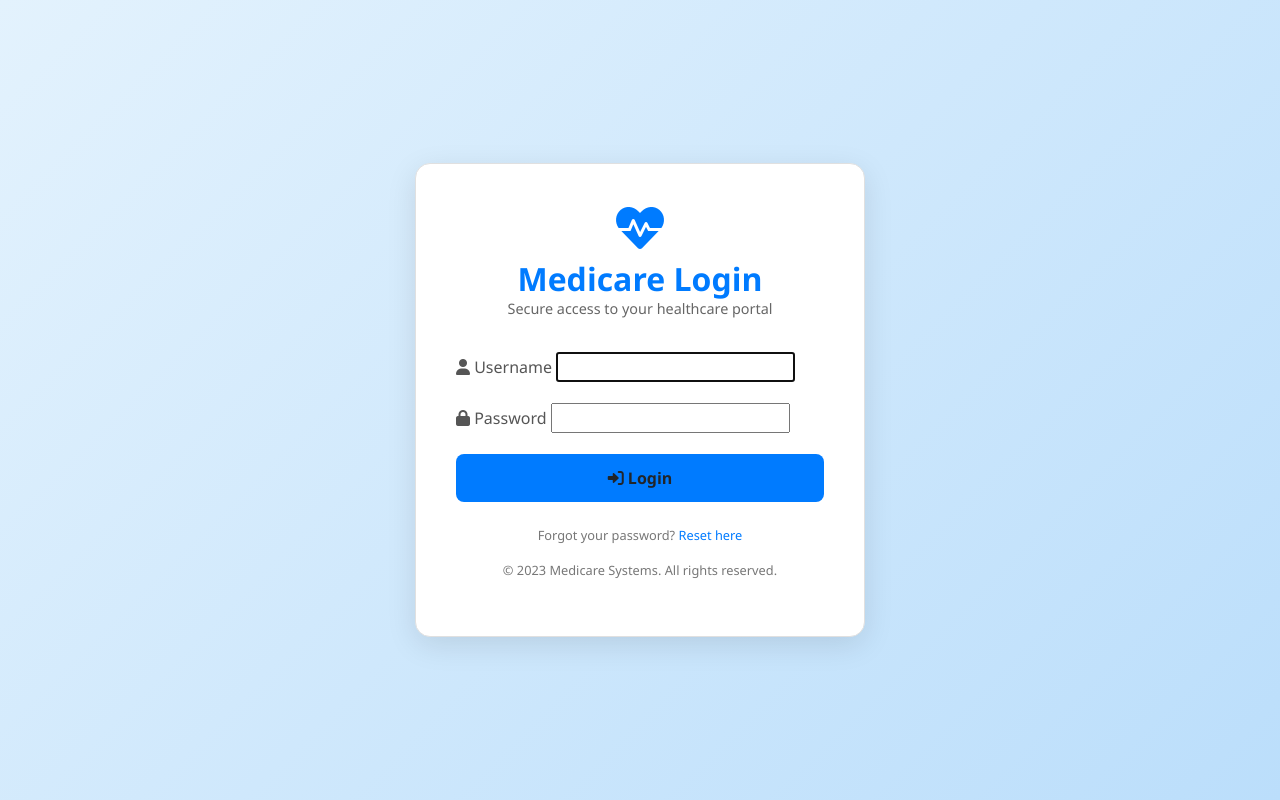
After one commit to Amishdhera/Pharmacy, a Django app: page /login/ in a window 1280 px wide. The commit adds this page. Run offline with Django 5.2, Linux system fonts and the light colour scheme.

Commit message:
Added login.html template for authentication

```diff
--- /dev/null
+++ b/pharmacy/store/templates/registration/login.html
@@ -0,0 +1,142 @@
+<!-- <form method="post">
+    {% csrf_token %}
+    {{ form.as_p }}
+    <button type="submit">Login</button>
+</form> -->
+<!DOCTYPE html>
+<html lang="en">
+<head>
+    <meta charset="UTF-8">
+    <meta name="viewport" content="width=device-width, initial-scale=1.0">
+    <title>Medicare Login</title>
+    <!-- Bootstrap CDN -->
+    <link href="https://cdn.jsdelivr.net/npm/bootstrap@5.3.0/dist/css/bootstrap.min.css" rel="stylesheet">
+    <!-- Font Awesome for Icons -->
+    <link href="https://cdnjs.cloudflare.com/ajax/libs/font-awesome/6.0.0/css/all.min.css" rel="stylesheet">
+    <style>
+        body {
+            background: linear-gradient(135deg, #e3f2fd 0%, #bbdefb 100%); /* Light blue gradient for calm feel */
+            font-family: 'Segoe UI', Tahoma, Geneva, Verdana, sans-serif;
+            display: flex;
+            justify-content: center;
+            align-items: center;
+            height: 100vh;
+            margin: 0;
+            color: #333;
+        }
+        .login-container {
+            background: white;
+            padding: 2.5rem;
+            border-radius: 15px;
+            box-shadow: 0 8px 30px rgba(0, 0, 0, 0.1);
+            width: 100%;
+            max-width: 450px;
+            border: 1px solid #e0e0e0;
+        }
+        .header {
+            text-align: center;
+            margin-bottom: 2rem;
+        }
+        .header i {
+            font-size: 3rem;
+            color: #007bff; /* Medical blue */
+            margin-bottom: 0.5rem;
+        }
+        .header h2 {
+            color: #007bff;
+            font-weight: 600;
+            margin: 0;
+        }
+        .header p {
+            color: #666;
+            font-size: 0.9rem;
+        }
+        .form-control {
+            border-radius: 8px;
+            border: 1px solid #ccc;
+            padding: 0.75rem;
+        }
+        .form-control:focus {
+            border-color: #007bff;
+            box-shadow: 0 0 5px rgba(0, 123, 255, 0.5);
+        }
+        .btn-custom {
+            background: #007bff;
+            border: none;
+            padding: 0.75rem;
+            width: 100%;
+            border-radius: 8px;
+            font-weight: 600;
+            transition: background 0.3s ease;
+        }
+        .btn-custom:hover {
+            background: #0056b3;
+        }
+        .form-label {
+            font-weight: 500;
+            color: #555;
+        }
+        .footer {
+            text-align: center;
+            margin-top: 1.5rem;
+            font-size: 0.8rem;
+            color: #777;
+        }
+        .footer a {
+            color: #007bff;
+            text-decoration: none;
+        }
+        .footer a:hover {
+            text-decoration: underline;
+        }
+    </style>
+</head>
+<body>
+    <div class="login-container">
+        <div class="header">
+            <i class="fas fa-heartbeat"></i> <!-- Medical icon -->
+            <h2>Medicare Login</h2>
+            <p>Secure access to your healthcare portal</p>
+        </div>
+        <form method="post">
+            {% csrf_token %}
+            <div class="mb-3">
+                <label for="{{ form.username.id_for_label }}" class="form-label">
+                    <i class="fas fa-user"></i> Username
+                </label>
+                {{ form.username }}
+            </div>
+            <div class="mb-3">
+                <label for="{{ form.password.id_for_label }}" class="form-label">
+                    <i class="fas fa-lock"></i> Password
+                </label>
+                {{ form.password }}
+            </div>
+            <button type="submit" class="btn btn-custom">
+                <i class="fas fa-sign-in-alt"></i> Login
+            </button>
+        </form>
+        {% if form.errors %}
+            <div class="alert alert-danger mt-3" role="alert">
+                <i class="fas fa-exclamation-triangle"></i>
+                <ul class="mb-0">
+                    {% for field in form %}
+                        {% for error in field.errors %}
+                            <li>{{ error }}</li>
+                        {% endfor %}
+                    {% endfor %}
+                    {% for error in form.non_field_errors %}
+                        <li>{{ error }}</li>
+                    {% endfor %}
+                </ul>
+            </div>
+        {% endif %}
+        <div class="footer">
+            <p>Forgot your password? <a href="#">Reset here</a></p>
+            <p>&copy; 2023 Medicare Systems. All rights reserved.</p>
+        </div>
+    </div>
+    <!-- Bootstrap JS -->
+    <script src="https://cdn.jsdelivr.net/npm/bootstrap@5.3.0/dist/js/bootstrap.bundle.min.js"></script>
+</body>
+</html>
--- a/pharmacy/store/urls.py
+++ b/pharmacy/store/urls.py
@@ -20,7 +20,7 @@ from . import views  # Apne hi folder se views import karein
 
 urlpatterns = [
     path('registers/',views.signup,name='registers'),
-
+     path('login/', views.user_login, name='login'),
 
     path('', views.home ,name='home'),
     path('about/', views.about, name="about" ),
--- a/pharmacy/store/views.py
+++ b/pharmacy/store/views.py
@@ -88,4 +88,15 @@ def signup(request):
     else:
         form = UserCreationForm()
 
-    return render(request, 'Autthentication/signup.html', {'form': form})
+    return render(request, 'registration/signup.html', {'form': form})
+
+
+def user_login(request):
+    if request.method == 'POST':
+        form = AuthenticationForm(request, data=request.POST)
+        if form.is_valid():
+            login(request, form.get_user())
+            return redirect('home')
+    else:
+        form = AuthenticationForm()
+    return render(request, 'registration/login.html', {'form': form})
```
Also changed, not shown: pharmacy/store/templates/Autthentication/signup.html (deleted, +0 -29 lines), pharmacy/store/templates/index.html (+8 -2 lines), pharmacy/store/templates/registration/signup.html (added, +169 -0 lines), pharmacy/media/images/15818.webp (added), pharmacy/media/images/Panadol20600x600_HHw3gCh.webp (added).
